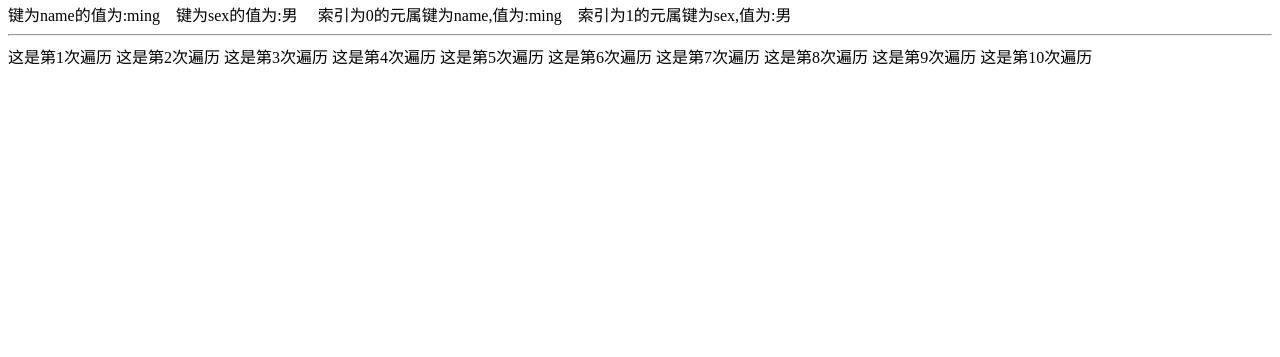
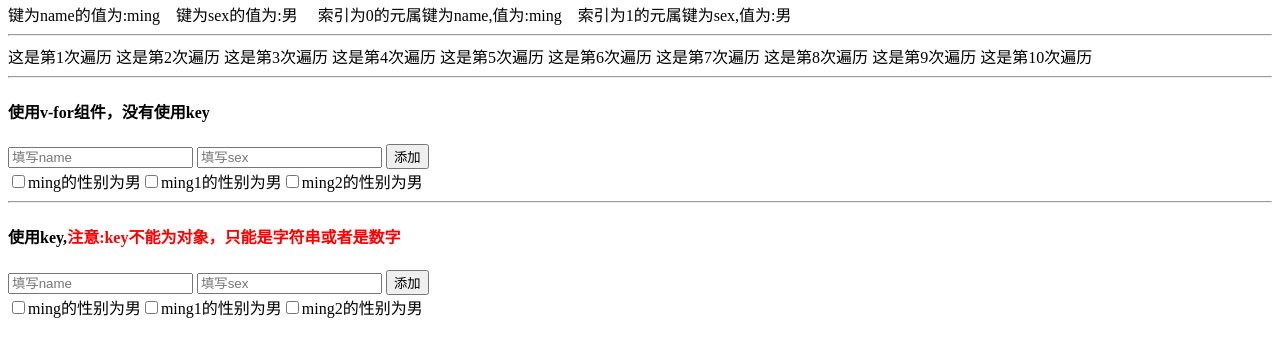
Before and after one commit to MsimonBlowSnow/vueStudy, a plain HTML site: page day07v-for/index.html in a window 1280 px wide. Shown: the part 357-714 px from the top of the page. Drawn offline with Linux system fonts and the light colour scheme.

Commit message:
第二次提交

```diff
--- a/day07v-for/index.html
+++ b/day07v-for/index.html
@@ -32,18 +32,37 @@
             <span v-for="(i in 10">
                     这是第{{ i }}次遍历
             </span>
+            <hr>
+            <h4>使用v-for组件，没有使用key</h4>
+            <!--key的使用的原因-->
+            <input type="text" placeholder="填写name" v-model="name">
+            <input type="text" placeholder="填写sex" v-model="sex">
+            <button @click="addUser">添加</button><br>
+            <span v-for="item in arrObj" ><input type="checkbox">{{ item.name }}的性别为{{ item.sex }}</span>
+            <hr>
+            <!-- 使用key保证元属唯一字符串，注意:key不能为对象，只能是字符串或者是数字-->
+            <h4>使用key,<span style="color: red">注意:key不能为对象，只能是字符串或者是数字</span></h4>
+            <input type="text" placeholder="填写name" v-model="name">
+            <input type="text" placeholder="填写sex" v-model="sex">
+            <button @click="addUser">添加</button><br>
+            <span v-for="item in arrObj" :key="item.name" ><input type="checkbox">{{ item.name }}的性别为{{ item.sex }}</span>
         </div>
         <script>
             var vm = new Vue({
                 el: '#app',
                 data: {
+                    name: '',
+                    sex: '',
                     arr : [1,2,3,4,5,6,7,'mmp'],
                     arrList: [{name:"ming"},{name:"zhangshan"},{name:"yong"},{name:"yu"}],
-                    userObj: {name:"ming",sex:"男"}
+                    userObj: {name:"ming",sex:"男"},
+                    arrObj: [{name:"ming",sex:"男"},{name:"ming1",sex:"男"},{name:"ming2",sex:"男"}]
                 },
                 methods: {
-
-                },
+                    addUser : function (){
+                        this.arrObj.unshift({name:this.name,sex:this.sex});
+                    }
+                }
             })
         </script>
 </body>
```
Also changed, not shown: day08v-ifAndV-show/index.html (added, +39 -0 lines).
